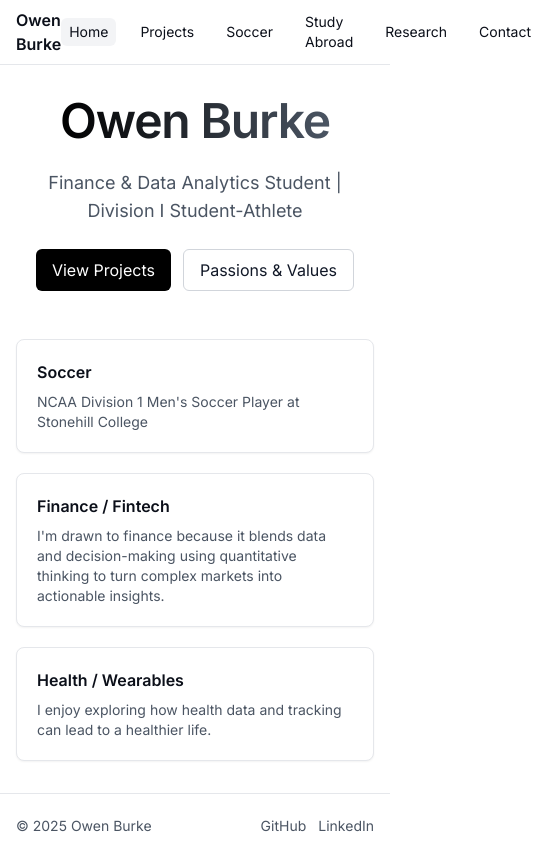
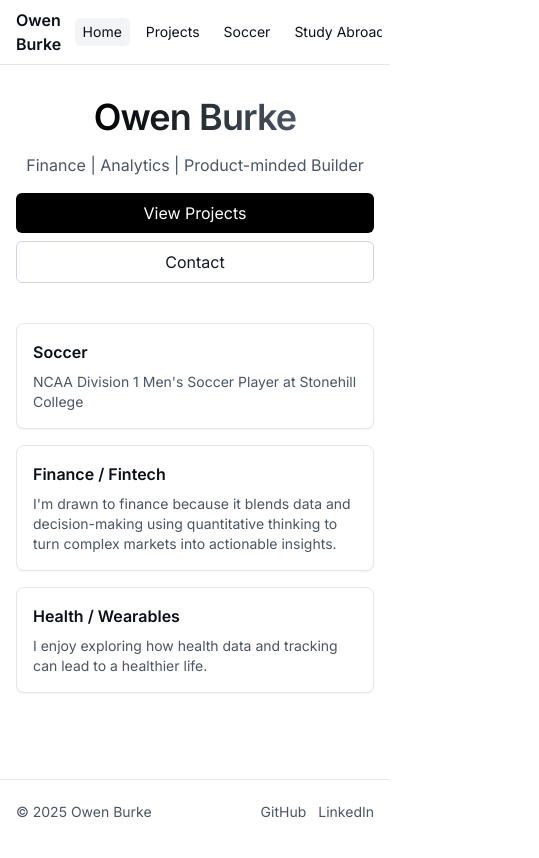
Before and after one commit to owenburke54-bit/portfolio-site, a Next.js app: page / in a window 390 px wide. Shown: the whole page, 539 px wide, since content can reach past the window. Built offline with nearby package versions, Linux system fonts and the light colour scheme.

Commit message:
ui(mobile): scrollable navbar + hidden scrollbar; responsive hero/buttons; tighter card spacing

```diff
--- a/app/globals.css
+++ b/app/globals.css
@@ -30,3 +30,8 @@ body {
 .btn-secondary {
   @apply inline-flex items-center justify-center rounded-md border border-gray-300 bg-white px-4 py-2 text-gray-900 transition hover:bg-gray-50 focus:outline-none focus-visible:ring-2 focus-visible:ring-black/10;
 }
+
+
+
+.no-scrollbar::-webkit-scrollbar { display: none; }
+.no-scrollbar { -ms-overflow-style: none; scrollbar-width: none; }
--- a/app/page.tsx
+++ b/app/page.tsx
@@ -8,41 +8,41 @@ export const metadata = {
 
 export default function HomePage() {
   return (
-    <div className="space-y-12">
-      <section className="text-center space-y-6">
-        <h1 className="text-5xl sm:text-6xl font-semibold tracking-tight">
+    <div className="space-y-10 sm:space-y-12">
+      <section className="text-center space-y-4 sm:space-y-6">
+        <h1 className="text-4xl sm:text-5xl md:text-6xl font-semibold tracking-tight">
           <span className="bg-gradient-to-r from-black to-gray-600 bg-clip-text text-transparent">
             Owen Burke
           </span>
         </h1>
-        <p className="mx-auto max-w-3xl text-lg text-gray-600">
-          Finance &amp; Data Analytics Student | Division I Student-Athlete
+        <p className="mx-auto max-w-3xl text-base sm:text-lg text-gray-600">
+          Finance | Analytics | Product-minded Builder
         </p>
-        <div className="flex justify-center gap-3">
+        <div className="flex flex-col sm:flex-row justify-center gap-2 sm:gap-3">
           <Link href="/projects" className="btn">
             View Projects
           </Link>
-          <Link href="/passions-values" className="btn-secondary">
-            Passions &amp; Values
+          <Link href="/contact" className="btn-secondary">
+            Contact
           </Link>
         </div>
       </section>
 
-      <section className="grid gap-5 sm:grid-cols-3">
-        <div className="card p-5 transition hover:shadow-md">
+      <section className="grid gap-4 sm:gap-5 sm:grid-cols-3">
+        <div className="card p-4 sm:p-5 transition hover:shadow-md">
           <h3 className="font-semibold">Soccer</h3>
           <p className="mt-2 text-sm text-gray-600">
             NCAA Division 1 Men's Soccer Player at Stonehill College
           </p>
         </div>
-        <div className="card p-5 transition hover:shadow-md">
+        <div className="card p-4 sm:p-5 transition hover:shadow-md">
           <h3 className="font-semibold">Finance / Fintech</h3>
           <p className="mt-2 text-sm text-gray-600">
             I'm drawn to finance because it blends data and decision-making using quantitative
             thinking to turn complex markets into actionable insights.
           </p>
         </div>
-        <div className="card p-5 transition hover:shadow-md">
+        <div className="card p-4 sm:p-5 transition hover:shadow-md">
           <h3 className="font-semibold">Health / Wearables</h3>
           <p className="mt-2 text-sm text-gray-600">
             I enjoy exploring how health data and tracking can lead to a healthier life.
--- a/components/Navbar.tsx
+++ b/components/Navbar.tsx
@@ -31,7 +31,7 @@ export default function Navbar() {
           Owen Burke
         </Link>
 
-        <nav className="flex items-center gap-4 text-sm">
+        <nav className="flex items-center gap-2 md:gap-4 text-sm overflow-x-auto whitespace-nowrap no-scrollbar -mx-2 px-2">
           {links.map((l) => (
             <Link
               key={l.href}
```
